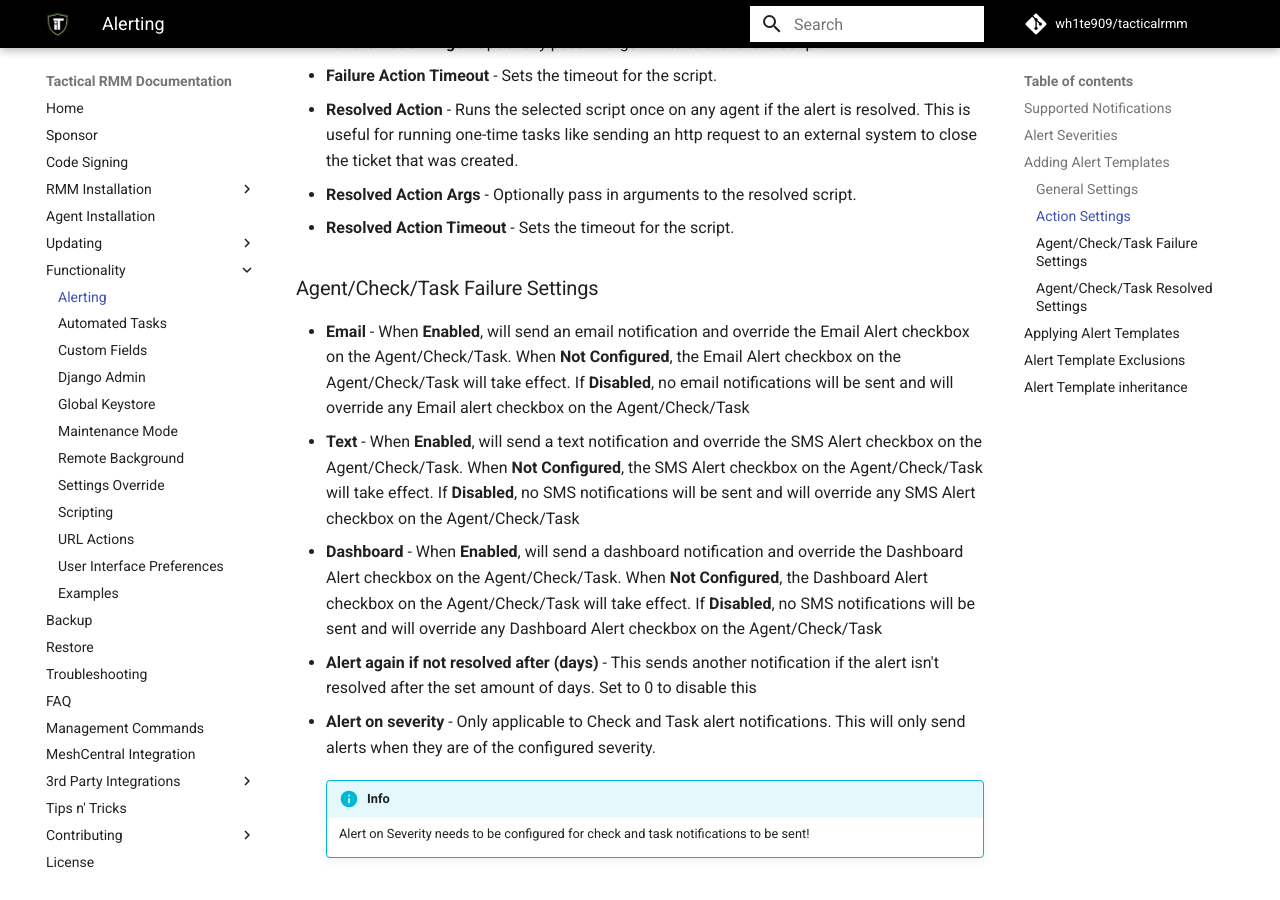
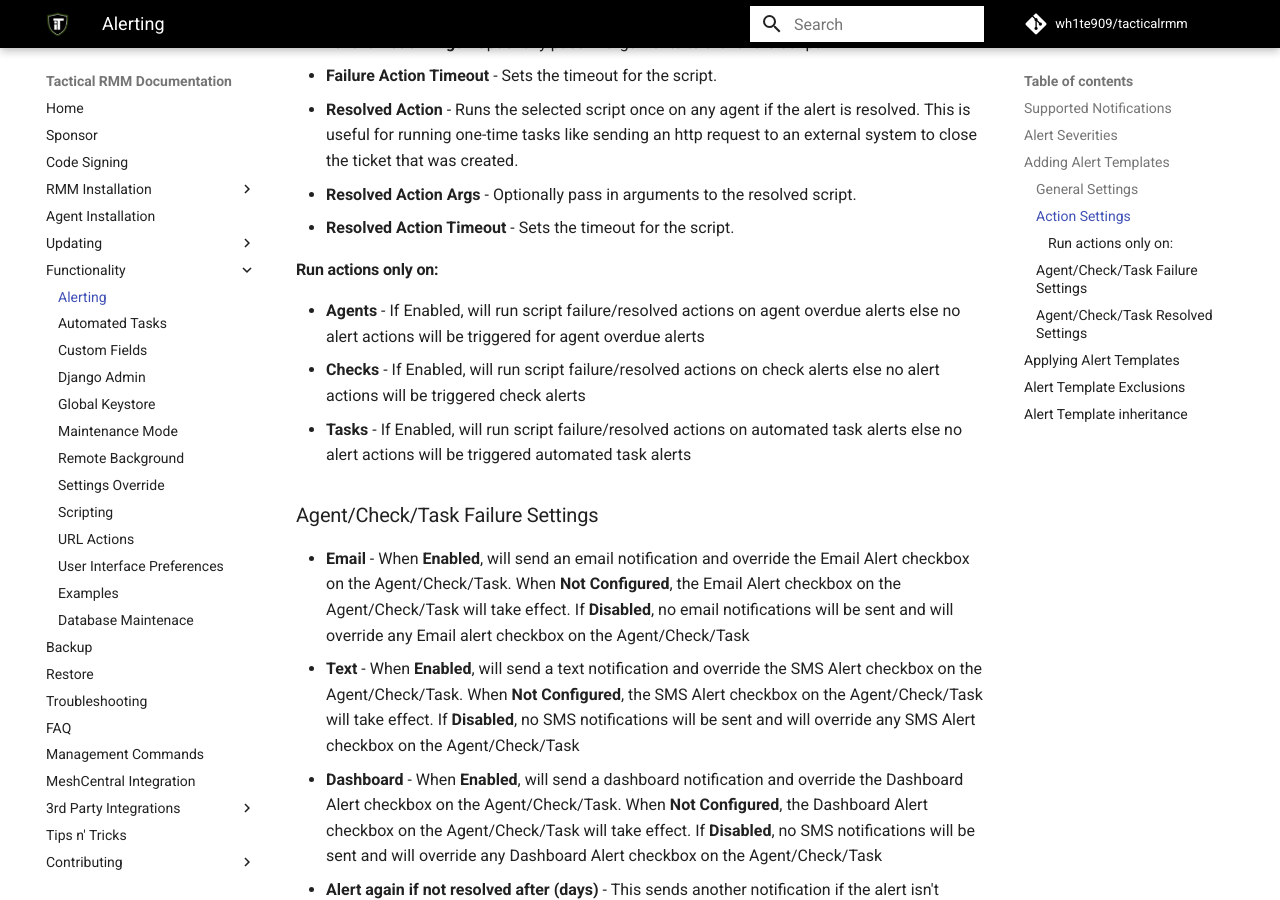
Before and after one commit to amidaware/trmm-docs, an MkDocs documentation site: the page built from docs/docs/functions/alerting.md, in a window 1280 px wide and 900 px high, scrolled down 1597 px. Built offline with MkDocs 1.6.1 and Material for MkDocs 9.7.7, drawn with Linux system fonts in a browser that asks for light colours; comment, search, counter and statistics services are not loaded.

Commit message:
update alerting docs and add database maintenance page

```diff
--- a/docs/docs/functions/alerting.md
+++ b/docs/docs/functions/alerting.md
@@ -49,6 +49,12 @@
 - **Resolved Action Args** - Optionally pass in arguments to the resolved script.
 - **Resolved Action Timeout** - Sets the timeout for the script.
 
+#### Run actions only on:
+- **Agents** - If Enabled, will run script failure/resolved actions on agent overdue alerts else no alert actions will be triggered for agent overdue alerts
+- **Checks** - If Enabled, will run script failure/resolved actions on check alerts else no alert actions will be triggered check alerts
+- **Tasks** - If Enabled, will run script failure/resolved actions on automated task alerts else no alert actions will be triggered automated task alerts
+
+
 ### Agent/Check/Task Failure Settings
 
 - **Email** - When **Enabled**, will send an email notification and override the Email Alert checkbox on the Agent/Check/Task. When **Not Configured**, the Email Alert checkbox on the Agent/Check/Task will take effect. If **Disabled**, no email notifications will be sent and will override any Email alert checkbox on the Agent/Check/Task
--- a/docs/mkdocs.yml
+++ b/docs/mkdocs.yml
@@ -24,6 +24,7 @@
       - "URL Actions": functions/url_actions.md
       - "User Interface Preferences": functions/user_ui.md
       - "Examples": functions/examples.md
+      - "Database Maintenace": functions/database_maintenance.md
   - Backup: backup.md
   - Restore: restore.md
   - Troubleshooting: troubleshooting.md
```
Also changed, not shown: docs/docs/functions/database_maintenance.md (added, +17 -0 lines), docs/docs/functions/scripting.md (+6 -5 lines).
